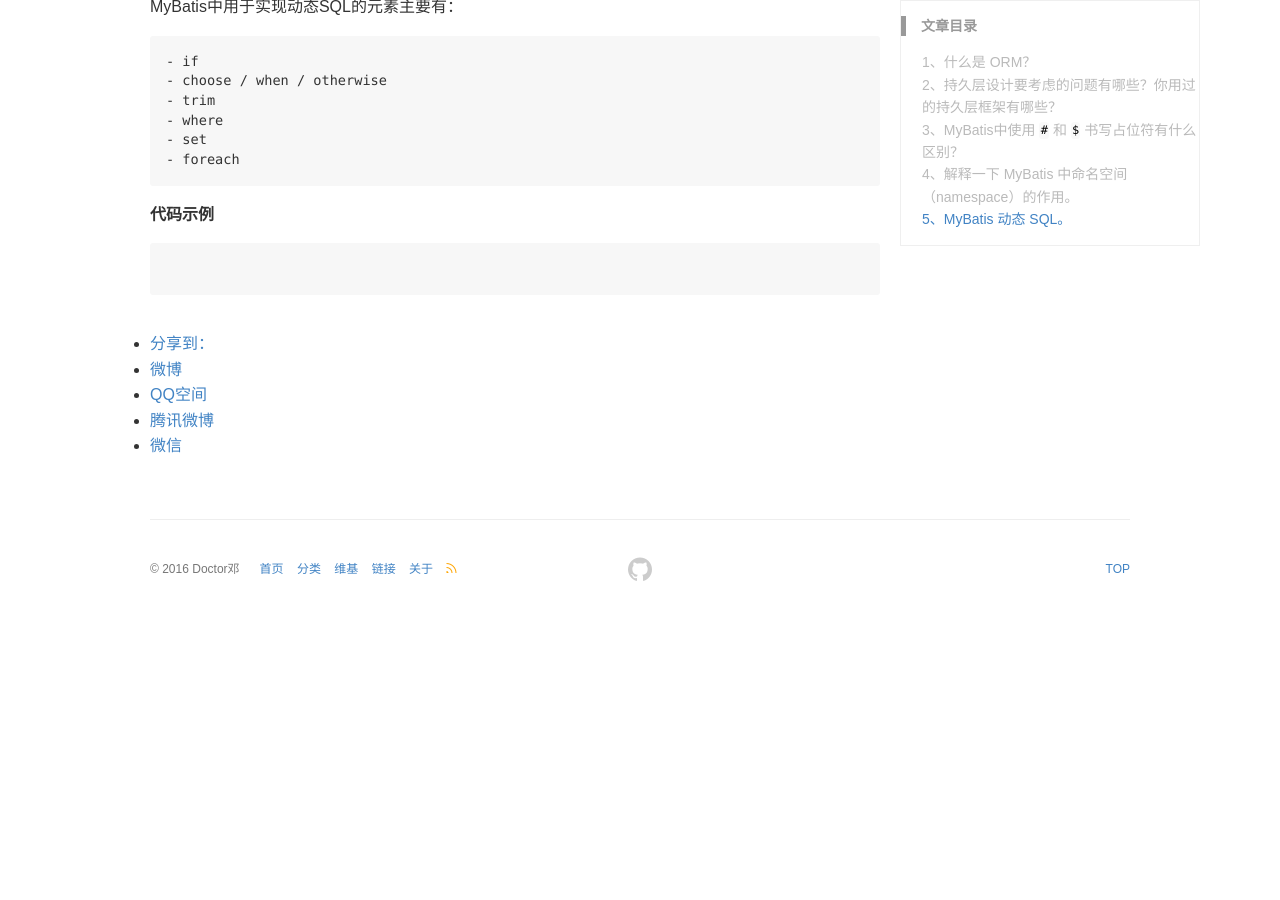
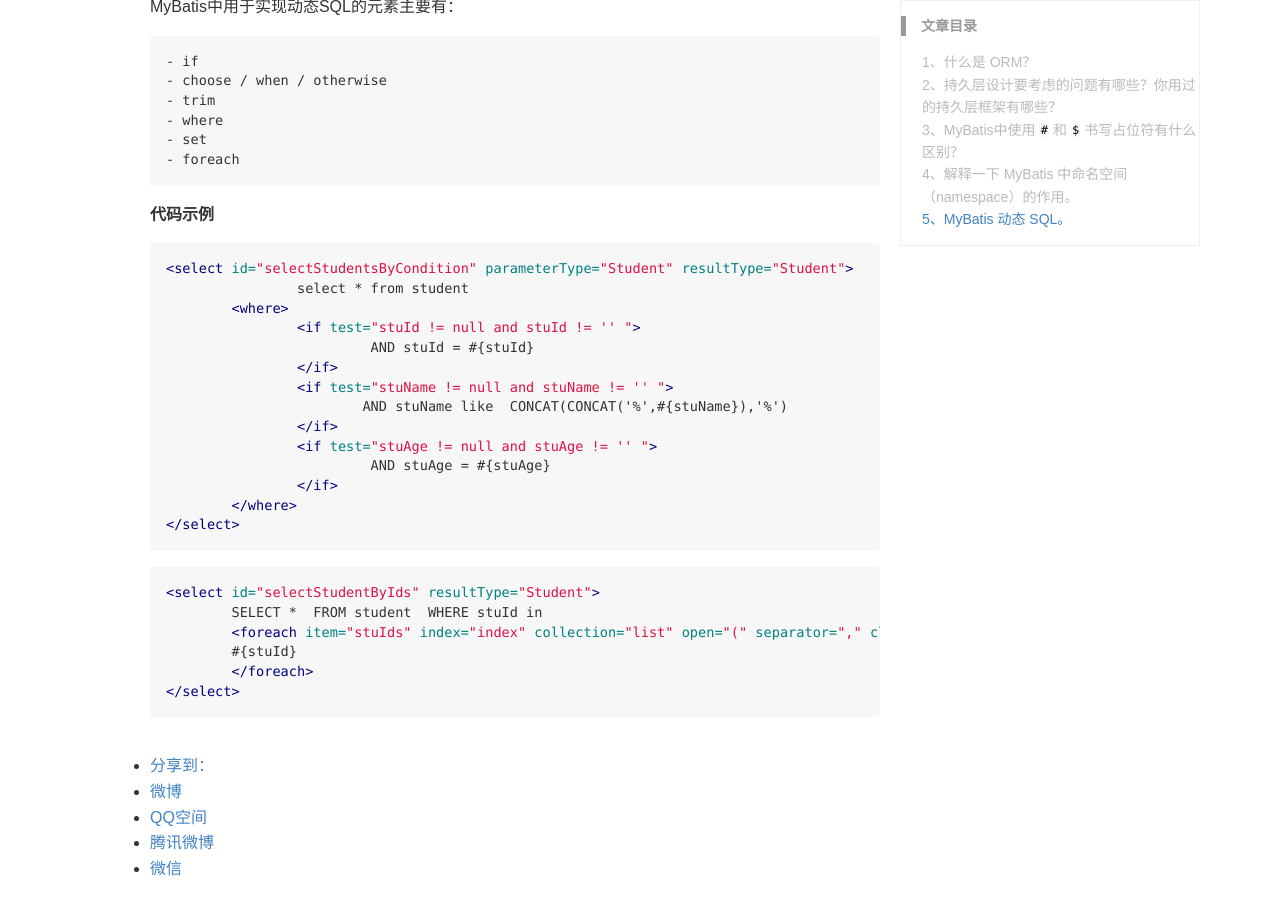
Before and after one commit to DoctorDeng/DoctorDeng.github.io, a Jekyll site: the page built from _posts/2016-09-18-java-SSM.md, in a window 1280 px wide and 900 px high, scrolled down 1588 px. Built offline with Jekyll 4.4.1, drawn with Linux system fonts in a browser that asks for light colours; comment, search, counter and statistics services are not loaded; before the commit the page ends 2206 px from its top, so only the background shows below that.

Commit message:
modify file

````diff
--- a/_posts/2016-09-18-java-SSM.md
+++ b/_posts/2016-09-18-java-SSM.md
@@ -52,5 +52,27 @@
 **代码示例**
 
 ```xml?linenums
+<select id="selectStudentsByCondition" parameterType="Student" resultType="Student">
+		select * from student
+	<where>
+		<if test="stuId != null and stuId != '' ">
+			 AND stuId = #{stuId}
+		</if>
+		<if test="stuName != null and stuName != '' ">
+			AND stuName like  CONCAT(CONCAT('%',#{stuName}),'%')
+		</if>
+		<if test="stuAge != null and stuAge != '' ">
+			 AND stuAge = #{stuAge}
+		</if>
+	</where>
+</select>
+```
 
+```xml?linenums
+<select id="selectStudentByIds" resultType="Student">
+  	SELECT *  FROM student  WHERE stuId in
+ 	<foreach item="stuIds" index="index" collection="list" open="(" separator="," close=")">
+       	#{stuId}
+ 	</foreach>
+</select>
 ```
````
